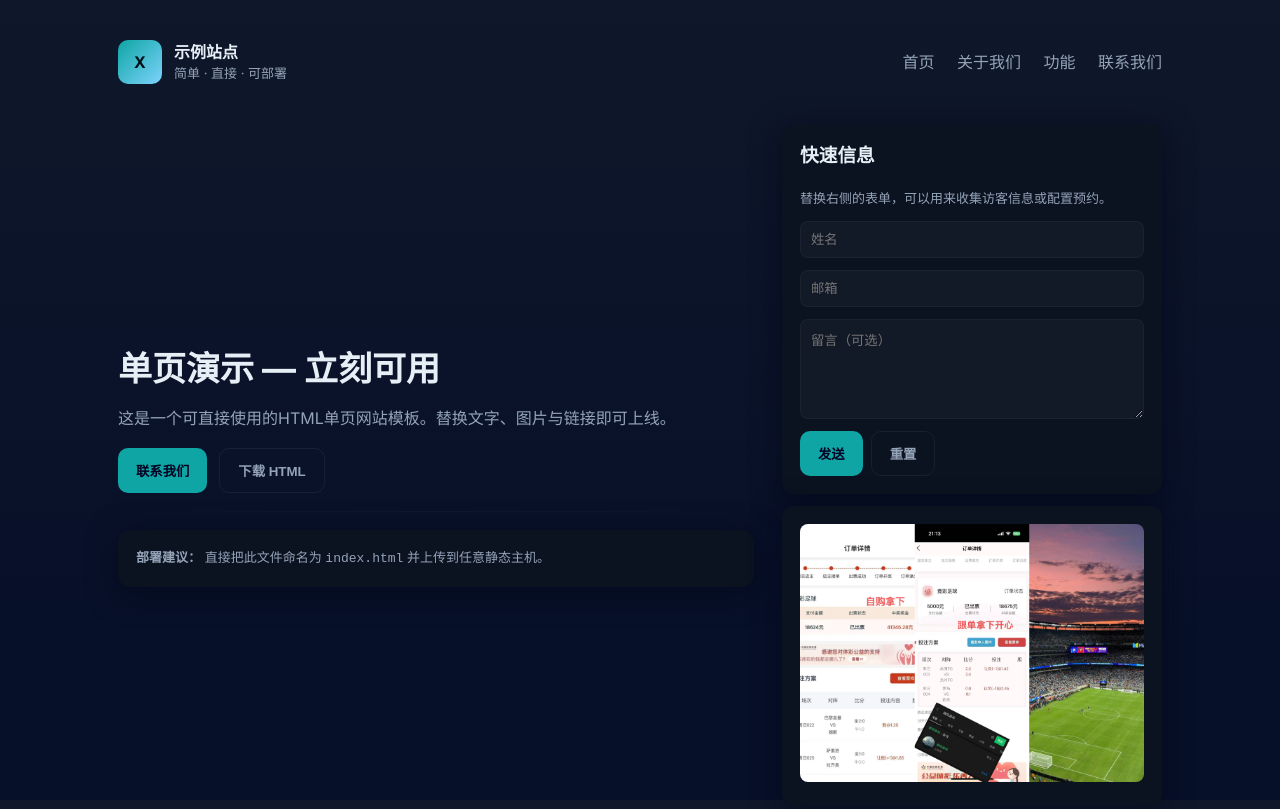
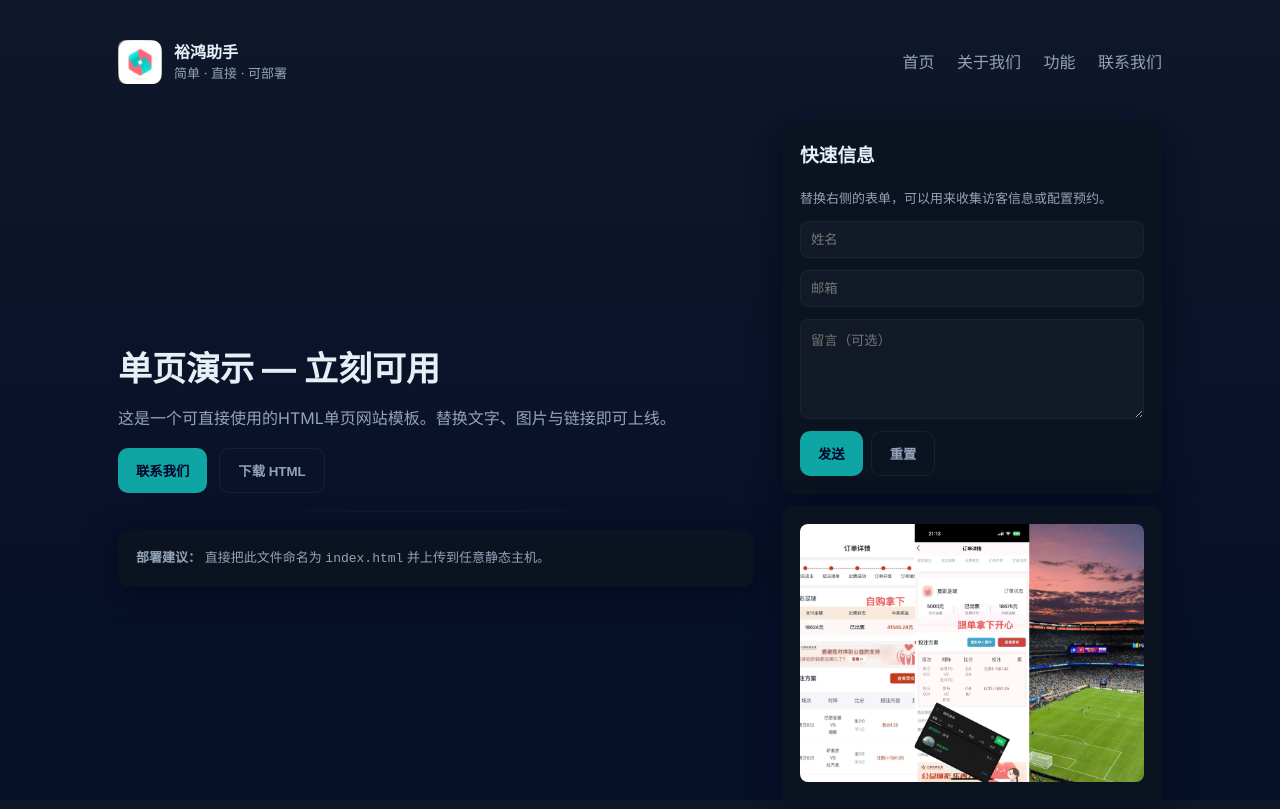
Before and after one commit to MyLibertry/yuhong, a plain HTML site: page index.html in a window 1280 px wide. Shown: the top 809 px of the page. Drawn offline with Linux system fonts and the light colour scheme.

Commit message:
Add files via upload

```diff
--- a/index.html
+++ b/index.html
@@ -55,9 +55,9 @@
   <div class="container">
     <header>
       <div class="logo">
-        <div class="mark">X</div>
+        <div class="mark"><img src="logo.png" alt="裕鸿助手" style="width:100%;height:100%;object-fit:cover;border-radius:8px" /></div>
         <div>
-          <div style="font-weight:700">示例站点</div>
+          <div style="font-weight:700">裕鸿助手</div>
           <div class="small">简单 · 直接 · 可部署</div>
         </div>
       </div>
```
Also changed, not shown: logo.png (added).
